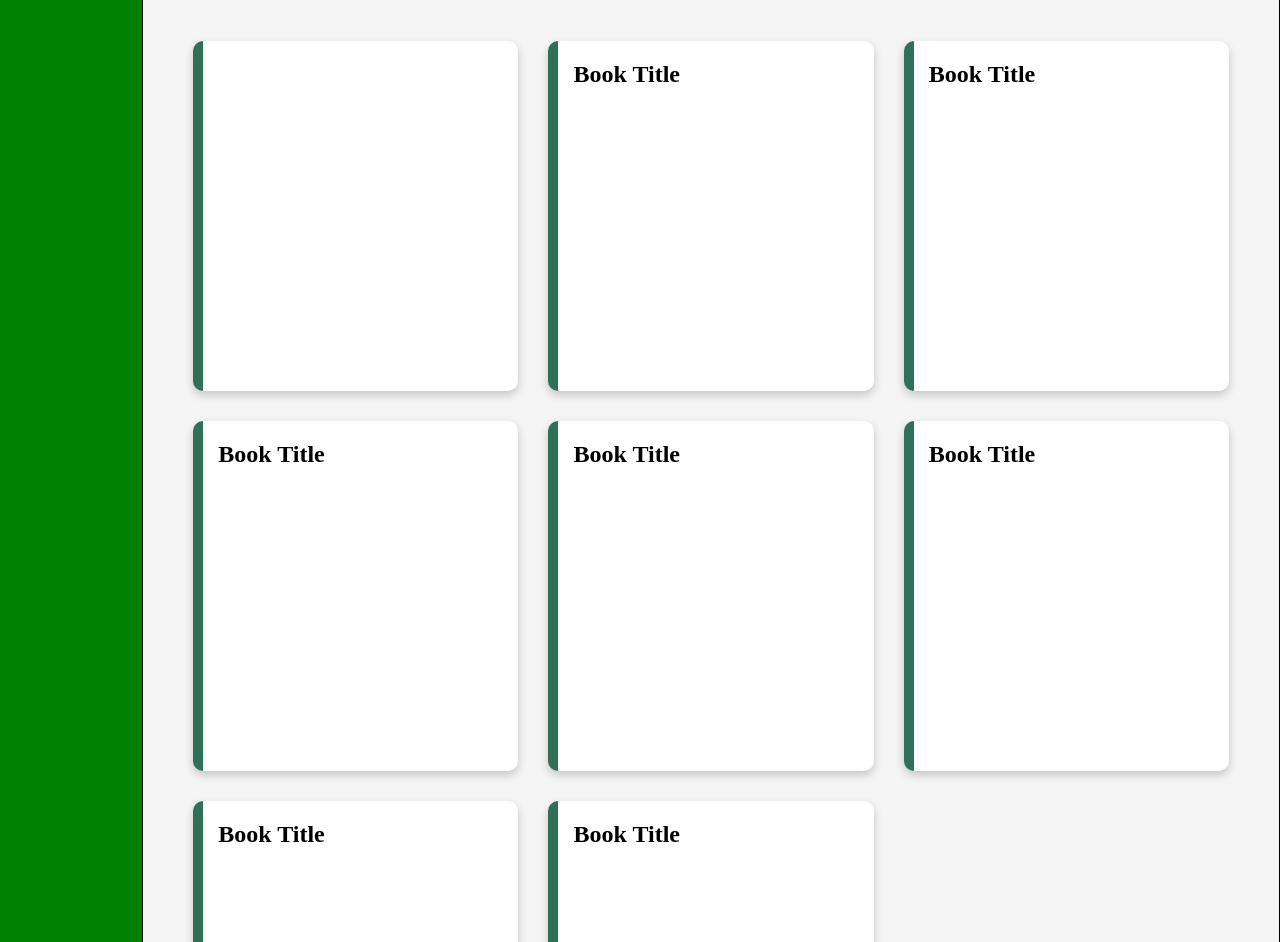
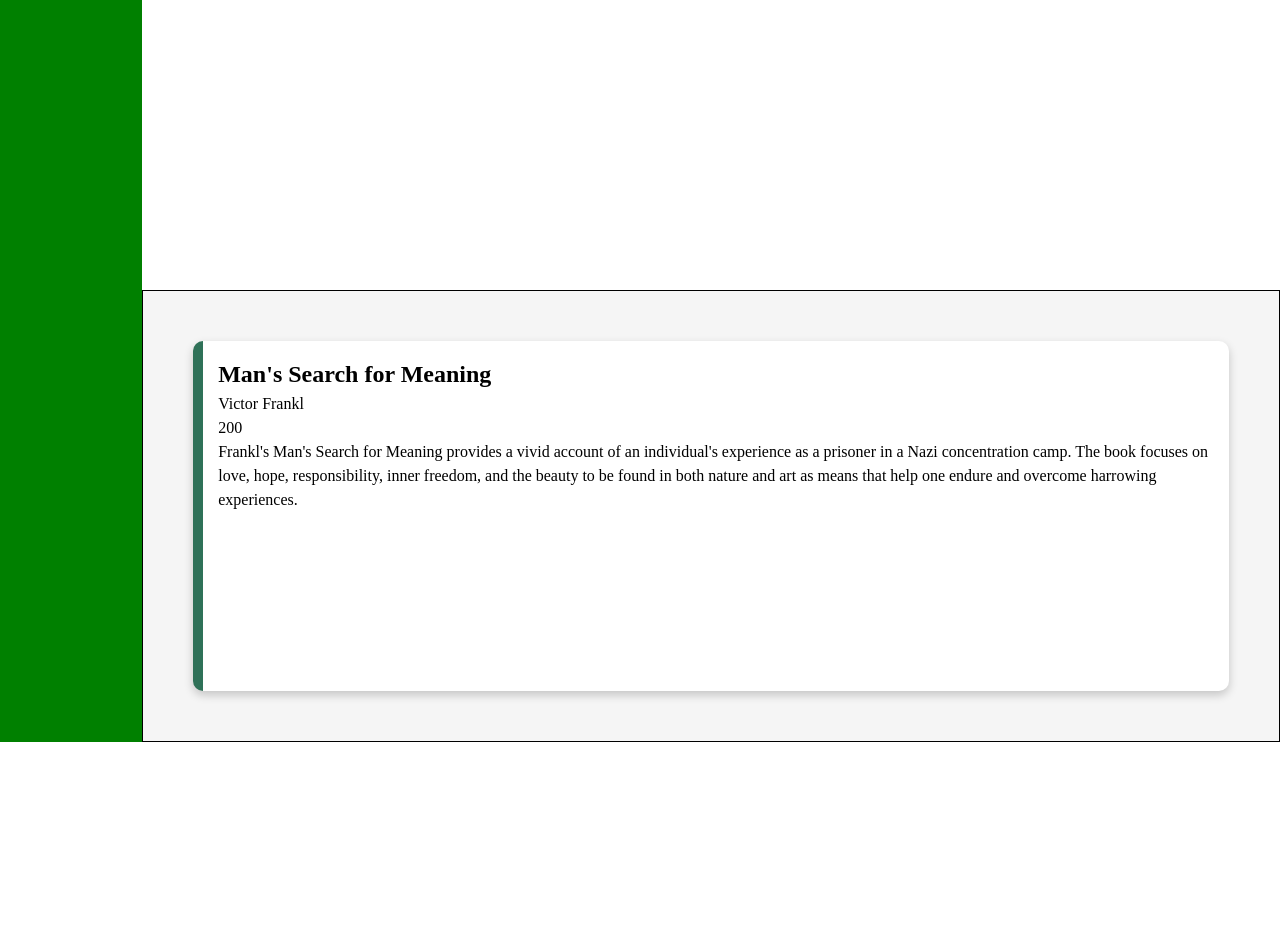
Before and after one commit to lloydeebill/odin-library, a plain HTML site: page index.html in a window 1280 px wide. Shown: the part 58-1000 px from the top of the page. After the commit the page ends 800 px from the top, so only its background shows below. Drawn offline with Linux system fonts and the light colour scheme.

Commit message:
added displayBook function which will loop forEachbook in myLibrary and outputs to the div using dom

```diff
--- a/index.html
+++ b/index.html
@@ -19,33 +19,6 @@
     </div>
 
     <div class="main">
-      <div class="book">
-        <h2 class="book-title"></h2>
-        <p class="book-author"></p>
-        <p class="book-pages"></p>
-        <p class="book-info"></p>
-      </div>
-      <div class="book">
-        <h2>Book Title</h2>
-      </div>
-      <div class="book">
-        <h2>Book Title</h2>
-      </div>
-      <div class="book">
-        <h2>Book Title</h2>
-      </div>
-      <div class="book">
-        <h2>Book Title</h2>
-      </div>
-      <div class="book">
-        <h2>Book Title</h2>
-      </div>
-      <div class="book">
-        <h2>Book Title</h2>
-      </div>
-      <div class="book">
-        <h2>Book Title</h2>
-      </div>
 
     </div>
   </div>
--- a/library.js
+++ b/library.js
@@ -9,32 +9,58 @@ function Book(title,author,pages,info){
   this.info = info;
 }
 
-// const book1 = new Book("Man's Search for Meaning","Victor Frankl",200,"Frankl's Man's Search for Meaning provides a vivid account of an individual's experience as a prisoner in a Nazi concentration camp. The book focuses on love, hope, responsibility, inner freedom, and the beauty to be found in both nature and art as means that help one endure and overcome harrowing experiences.");
 
+function addBookToLibrary(title,author,pages,info) {
+  const newBook = new Book(title,author,pages,info);
+  myLibrary.push(newBook);
 
+  displayBook();
 
-// let bookTitle = document.querySelector(".book-title");
-// let bookAuthor = document.querySelector(".book-author");
-// let bookPages = document.querySelector(".book-pages");
-// let bookInfo = document.querySelector(".book-info");
+}
 
+function displayBook() {
 
+  //for each book, it will access each property//
+  //display property in a div inside the main content//
+  //change the html on the main content to accomodate for each div books//
 
-// bookTitle.innerText = `${book1.title}`
-// bookAuthor.innerText = `${book1.author}`
-// bookPages.innerText = `${book1.pages}`
-// bookInfo.innerText = `${book1.info}`
+  const bookShelf = document.querySelector('.main');
+  bookShelf.innertText = '';
+
+  myLibrary.forEach((book) => {
+
+    const bookContainer = document.createElement('div');
+    bookContainer.classList.add('book-container');
+
+    const bookTitle = document.createElement('h2');
+    bookTitle.innerText = `${book.title}`;
+    bookContainer.appendChild(bookTitle);
+
+    const bookAuthor = document.createElement('p');
+    bookAuthor.innerText = `${book.author}`;
+    bookContainer.appendChild(bookAuthor);
+
+    const bookPages = document.createElement('p');
+    bookPages.innerText = `${book.pages}`;
+    bookContainer.appendChild(bookPages);
+
+    const bookInfo = document.createElement('p');
+    bookInfo.innerText = `${book.info}`;
+    bookContainer.appendChild(bookInfo);
 
 
 
 
-function addBookToLibrary(title,author,pages,info) {
-  const newBook = new Book(title,author,pages,info);
 
-  myLibrary.push(newBook);
 
+
+    bookShelf.appendChild(bookContainer);
+
+  })
 }
+
+
 
 addBookToLibrary("Man's Search for Meaning","Victor Frankl",200,"Frankl's Man's Search for Meaning provides a vivid account of an individual's experience as a prisoner in a Nazi concentration camp. The book focuses on love, hope, responsibility, inner freedom, and the beauty to be found in both nature and art as means that help one endure and overcome harrowing experiences.");
 
-console.log(typeof(myLibrary[0]));
+console.log(myLibrary);
--- a/styles.css
+++ b/styles.css
@@ -81,7 +81,7 @@ h6 {
 }
 
 
-.book {
+.book-container{
   height: 350px;
   background-color: white;
   border-radius: 10px;
```
